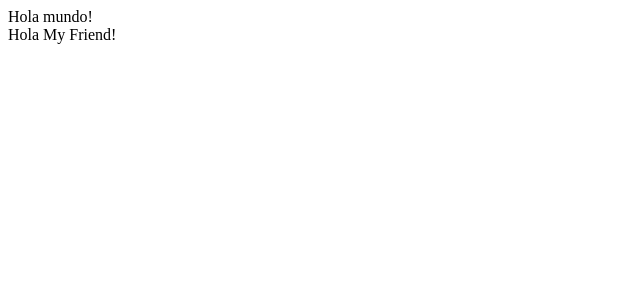
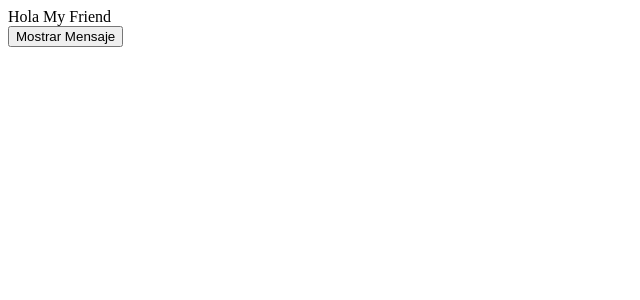
Before and after one commit to lucaschipolari/TP-REACT, a React (Vite) app in the folder tp-react-1/: page / in a window 1280 px wide. Shown: the top 300 px of the page, without its empty margins (0-640 px from the left). Built offline with nearby package versions, Linux system fonts and the light colour scheme.

Commit message:
realice el ejercicio 3

```diff
--- /dev/null
+++ b/tp-react-1/components/ejercicio3.jsx
@@ -0,0 +1,16 @@
+import React from 'react'
+import { useState } from 'react'
+export const Ejercicio3 = ({msj}) => {
+    const [mensaje, setMensaje] = useState('');
+
+    const handleClick = () =>{
+        setMensaje((prevMsj) => (prevMsj === '' ? '(from changed state)' : ''));
+    };
+return (
+    <>
+        <div>Hola {msj} {mensaje}</div>
+        <button onClick={handleClick}>{mensaje === '' ? 'Mostrar Mensaje' : 'Ocultar Mensaje'}</button>
+    </>
+
+  )
+}
--- a/tp-react-1/src/App.jsx
+++ b/tp-react-1/src/App.jsx
@@ -2,13 +2,15 @@ import { useState } from 'react'
 import { Ejercicio1 } from '../components/ejercicio1'
 import './App.css'
 import { Ejercicio2 } from '../components/ejercicio2'
+import { Ejercicio3 } from '../components/ejercicio3'
 
 function App() {
 
   return (
     <>
-    <Ejercicio1/>
-    <Ejercicio2 mensaje='My Friend'/>
+    {/* <Ejercicio1/> */}
+    {/* <Ejercicio2 mensaje='My Friend'/> */}
+    <Ejercicio3 msj='My Friend' />
     </>
   )
 }
```
